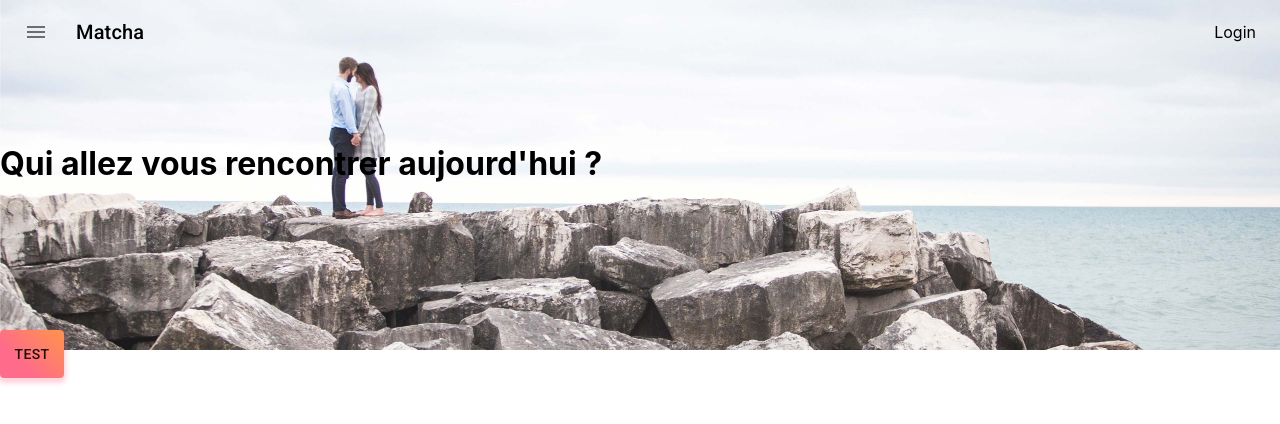
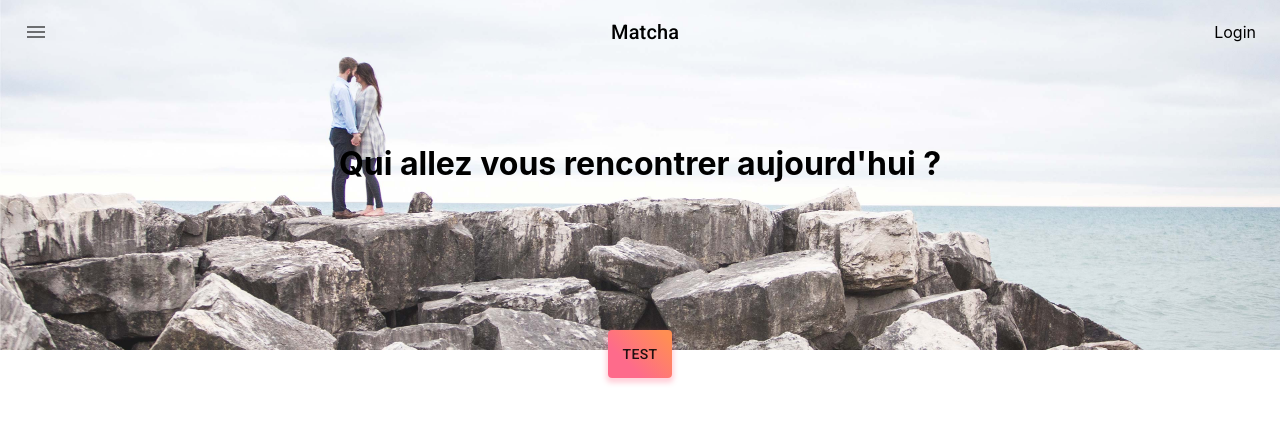
Before and after one commit to MrOrgani/Matcha, a React (Create React App) app in the folder client/: page / in a window 1280 px wide. Shown: the top 424 px of the page. Built offline with nearby package versions, Linux system fonts and the light colour scheme.

Commit message:
adding react router and aligning center in app

```diff
--- a/client/src/App.css
+++ b/client/src/App.css
@@ -1,8 +1,8 @@
-/* .App {
+.App {
   text-align: center;
 }
 
-.App-logo {
+/* .App-logo {
   animation: App-logo-spin infinite 20s linear;
   height: 40vmin;
   pointer-events: none;
```
Also changed, not shown: 1 other file (tests, documents, lock files or other folders).
